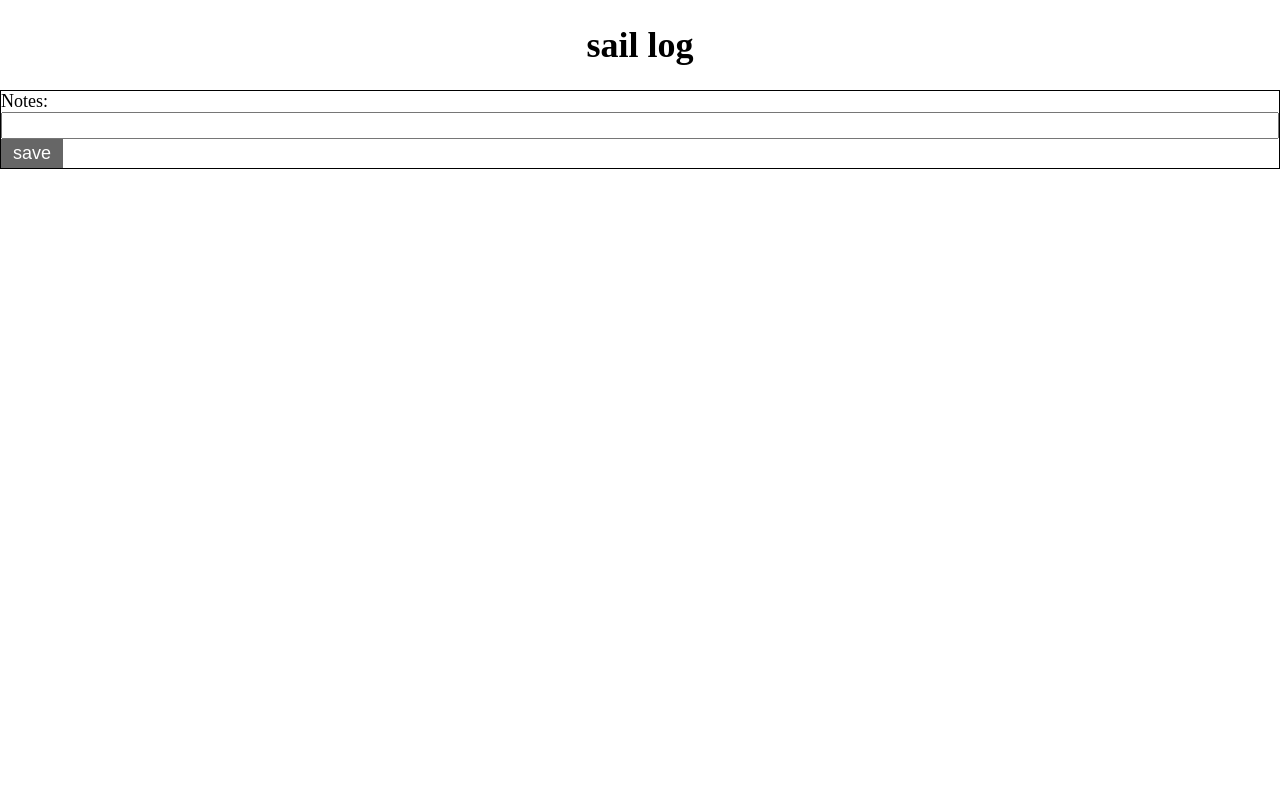
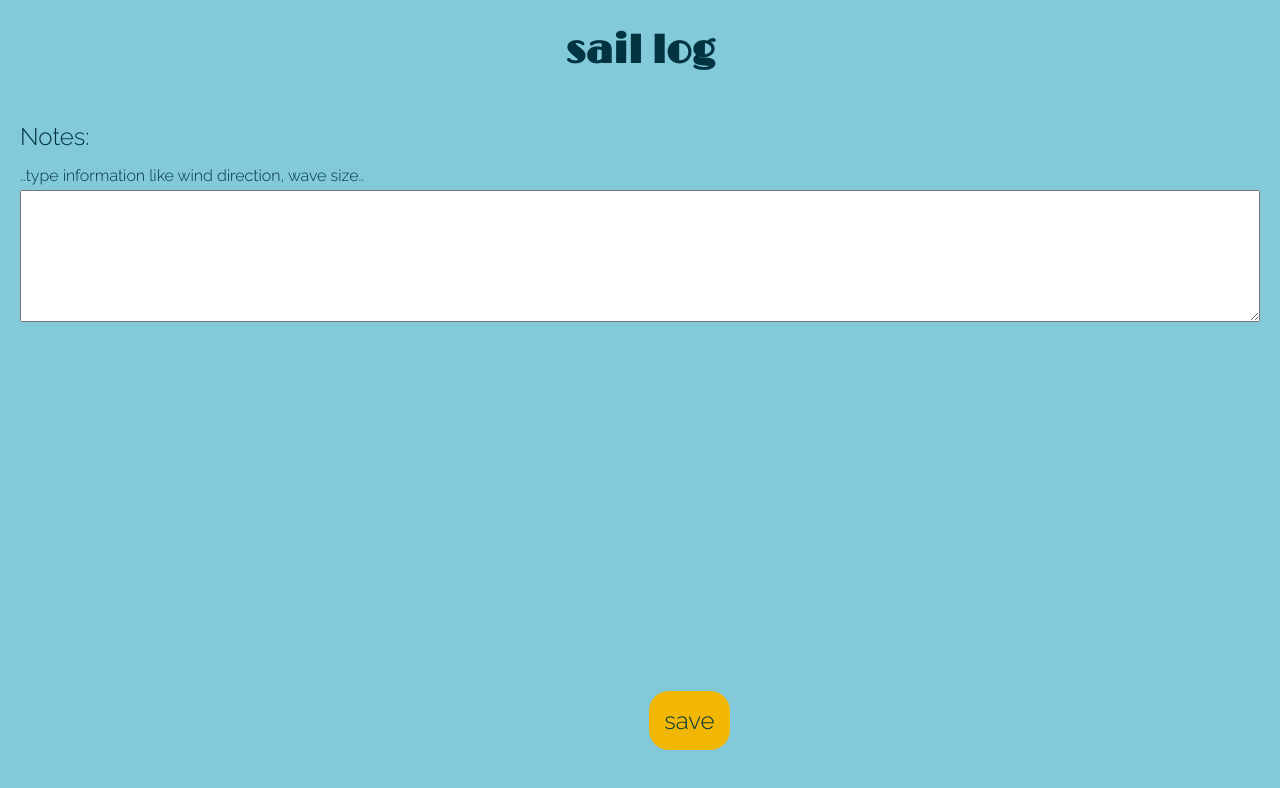
Before and after one commit to MerleMak/sail-log, a React (Create React App) app: page / in a window 1280 px wide. Shown: the top 788 px of the page. Built offline with nearby package versions, Linux system fonts and the light colour scheme.

Commit message:
Add basic styling

```diff
--- a/public/index.html
+++ b/public/index.html
@@ -7,6 +7,12 @@
     <meta
       name="description"
       content="Logbook app created using create-react-app"
+    />
+    <link rel="preconnect" href="https://fonts.googleapis.com" />
+    <link rel="preconnect" href="https://fonts.gstatic.com" crossorigin />
+    <link
+      href="https://fonts.googleapis.com/css2?family=Limelight&family=Raleway:ital,wght@0,100;0,300;0,700;1,300&display=swap"
+      rel="stylesheet"
     />
     <!--
       manifest.json provides metadata used when your web app is installed on a
--- a/src/App.js
+++ b/src/App.js
@@ -5,11 +5,16 @@ export default function App() {
   return (
     <>
       <Header>sail log</Header>
-      <LogForm />
+      <LogForm onClick={handleClick} />
     </>
   );
+
+  function handleClick() {}
 }
 
 const Header = styled.h1`
   text-align: center;
+  font-family: Limelight;
+  font-size: 40px;
+  color: #013440;
 `;
--- a/src/Globalstyles.js
+++ b/src/Globalstyles.js
@@ -8,10 +8,14 @@ export default createGlobalStyle`
   body {
     margin: 0;
     font-size: 112.5%;
+    font-family: Raleway;
+    background-color: #82C9D9;
+    color: #013440;
   }
 
   input, label, button, textarea {
     font-size: 1em;
+    font-family: Raleway;
   }
 
 `;
--- a/src/components/Button/Button.js
+++ b/src/components/Button/Button.js
@@ -9,8 +9,13 @@ export default function Button({ children, onClick, saveButton }) {
 }
 
 const BasicButton = styled.button`
-  background-color: ${(props) => (props.saveButton ? "#666" : "#ddd")};
-  color: ${(props) => (props.saveButton ? "white" : "inherit")};
+  background-color: ${(props) => (props.saveButton ? "#F2B705" : "#ddd")};
+  color: ${(props) => (props.saveButton ? "#013440" : "inherit")};
+  padding: 15px;
+  position: fixed;
+  bottom: 50px;
+  right: 43vw;
+  border-radius: 20px;
   border: none;
-  padding: 4px 12px;
+  font-size: 1.5rem;
 `;
--- a/src/components/LogForm/LogForm.js
+++ b/src/components/LogForm/LogForm.js
@@ -6,7 +6,10 @@ export default function LogForm({ onClick }) {
   return (
     <>
       <Form autoComplete="off" aria-label="Create-a-new-log-entry">
-        <LogInput labelText="Notes:"></LogInput>
+        <LogInput
+          labelText="Notes:"
+          inputHintText="..type information like wind direction, wave size.."
+        ></LogInput>
         <Button children="save" saveButton="true" onClick={onClick} />
       </Form>
     </>
@@ -14,7 +17,8 @@ export default function LogForm({ onClick }) {
 }
 
 const Form = styled.form`
-  border: 1px solid black;
+  padding: 20px;
+  border: none;
   overflow-y: auto;
   overflow-x: hidden;
 `;
--- a/src/components/LogInput/LogInput.js
+++ b/src/components/LogInput/LogInput.js
@@ -1,15 +1,17 @@
 import styled from "styled-components";
 
-export default function LogInput({ labelText, placeholderText }) {
+export default function LogInput({ labelText, inputHintText }) {
   return (
     <Inputwrapper>
       <label htmlFor="logInput">{labelText}</label>
-      <input
+      <InputHint id="instruction">{inputHintText}</InputHint>
+      <textarea
         name="logInput"
         id="logInput"
-        placeholder={placeholderText}
+        aria-describedby="instruction"
         type="text"
-      ></input>
+        rows={6}
+      ></textarea>
     </Inputwrapper>
   );
 }
@@ -17,4 +19,14 @@ export default function LogInput({ labelText, placeholderText }) {
 const Inputwrapper = styled.section`
   display: flex;
   flex-direction: column;
+  gap: 5px;
+  label {
+    margin-bottom: 10px;
+    font-size: 1.5rem;
+  }
 `;
+
+const InputHint = styled.p`
+  font-size: 1rem;
+  margin: 0;
+`;
```
Also changed, not shown: public/manifest.json.
